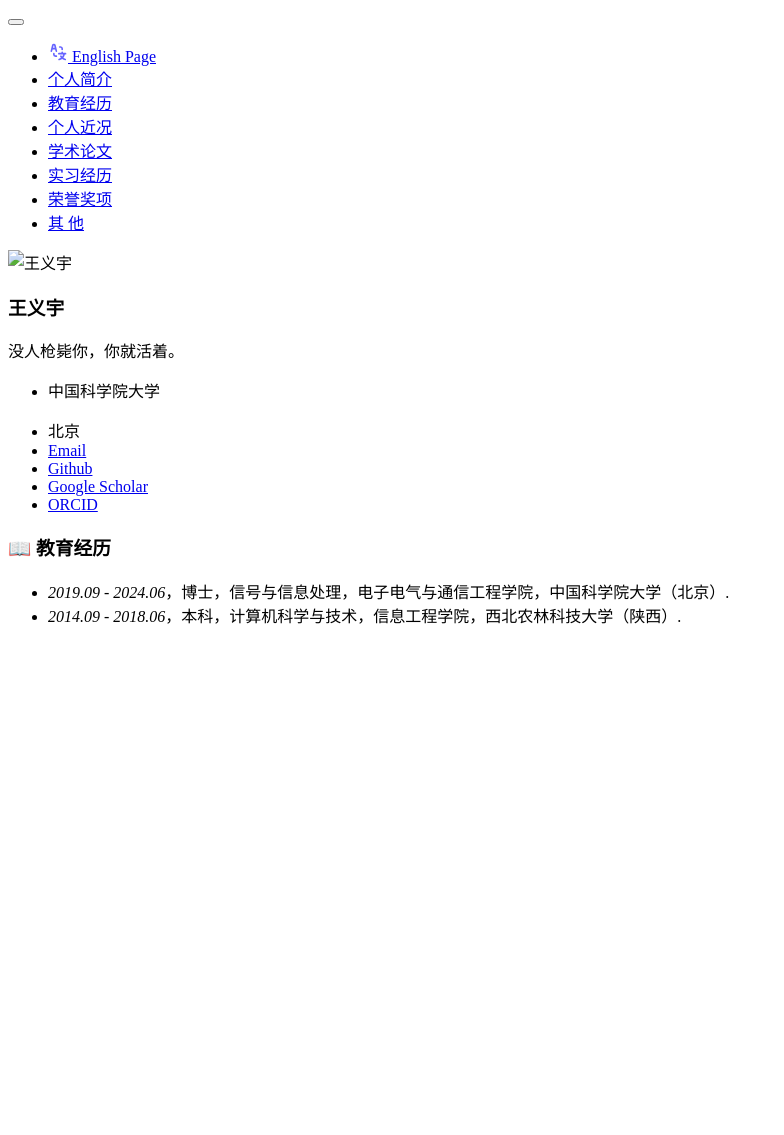
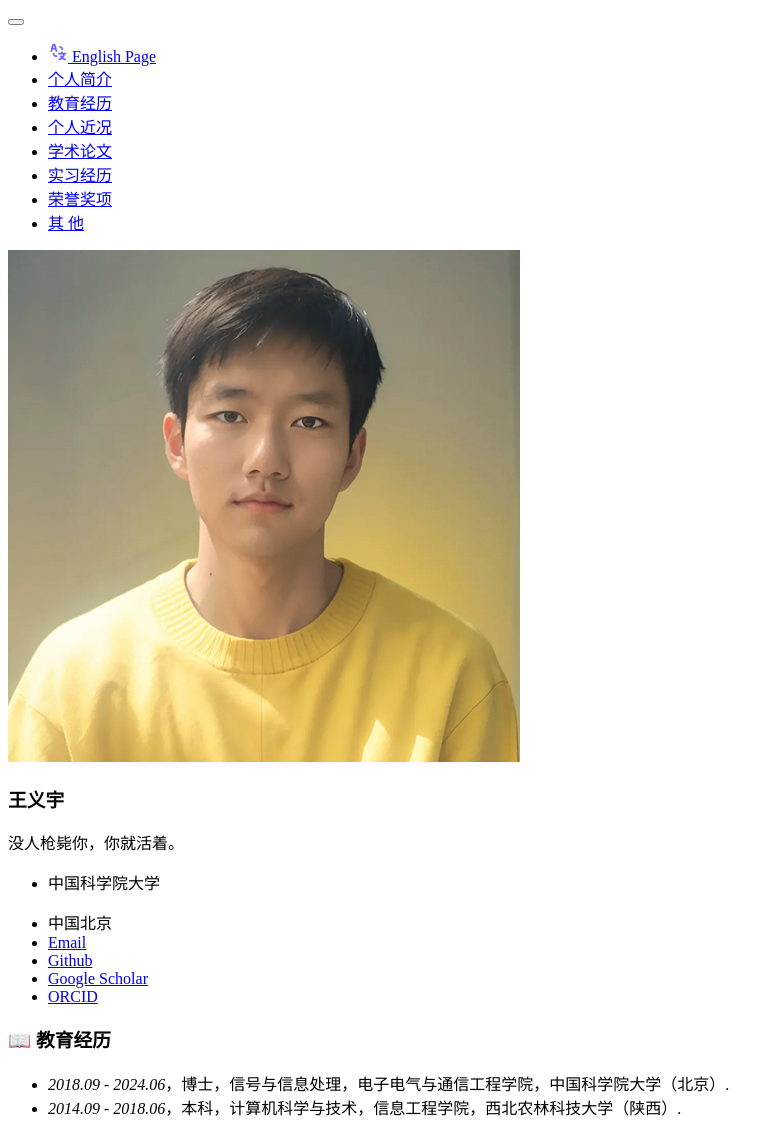
Before and after one commit to curya-wangyiyu/about_cn, a Jekyll site: the page built from _pages/includes/educations.md, in a window 1280 px wide. Shown: the whole page, without its empty margins (0-784 px from the left). Built offline with Jekyll 4.4.1, drawn with Linux system fonts in a browser that asks for light colours; our own code applies the rules of GitHub Pages for plain Markdown files; before the commit the page ends 900 px from its top, so only the background shows below that.

Commit message:
fix error infos

```diff
--- a/_config.yml
+++ b/_config.yml
@@ -22,9 +22,9 @@ baidu_site_verification  :  # get baidu_site_verification from https://ziyuan.ba
 # Site Author
 author:
   name             : "王义宇"
-  avatar           : "images/android-chrome-512x512.png"
+  avatar           : "/images/android-chrome-512x512.png"
   bio              : "没人枪毙你，你就活着。"
-  location         : "北京"
+  location         : "中国北京"
   employer         :
   pubmed           :
   googlescholar    : "https://scholar.google.com/citations?user=mDtSmsEAAAAJ"
--- a/_pages/includes/educations.md
+++ b/_pages/includes/educations.md
@@ -1,3 +1,3 @@
 # 📖 教育经历
-- *2019.09 - 2024.06*，博士，信号与信息处理，电子电气与通信工程学院，中国科学院大学（北京）.
+- *2018.09 - 2024.06*，博士，信号与信息处理，电子电气与通信工程学院，中国科学院大学（北京）.
 - *2014.09 - 2018.06*，本科，计算机科学与技术，信息工程学院，西北农林科技大学（陕西）.
```
